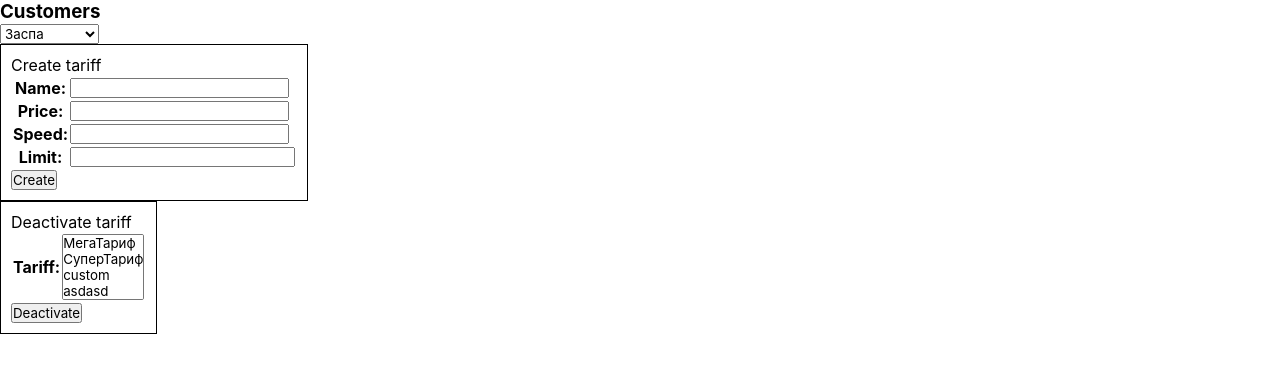
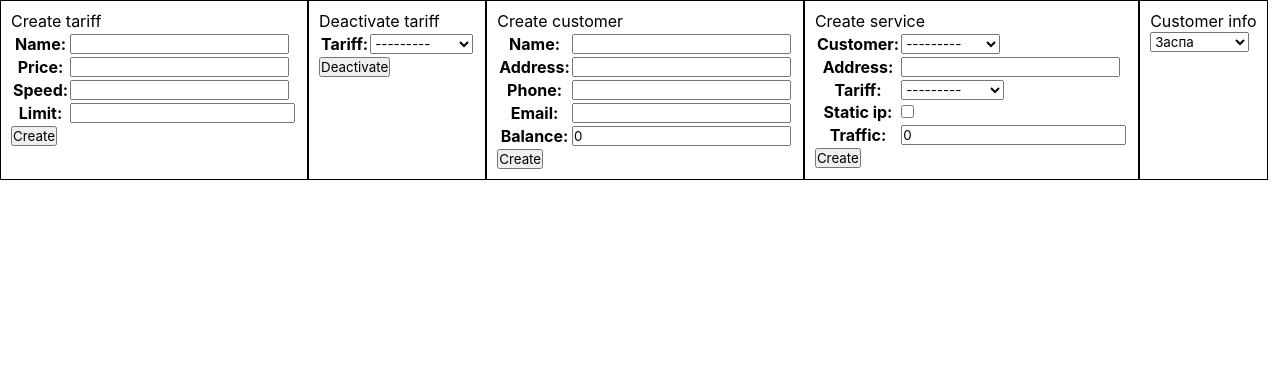
Before and after one commit to volodya7292/internet_provider_course_work, a Django app: page / in a window 1280 px wide. Shown: the top 373 px of the page. Run offline with Django 3.2, Linux system fonts and the light colour scheme; a user stored in the database is signed in; data comes from the database, SQL or seed files in the repository.

Commit message:
second_commit

```diff
--- a/internet_provider/main/forms.py
+++ b/internet_provider/main/forms.py
@@ -1,4 +1,4 @@
-from .models import Tariff
+from .models import Customer, Service, Tariff
 from django import forms
 from django.contrib.auth.models import User
 
@@ -10,10 +10,27 @@ class LoginForm(forms.ModelForm):
     username = forms.CharField()
     password = forms.CharField(widget=forms.PasswordInput)
 
+
 class CreateTariffForm(forms.ModelForm):
     class Meta:
         model = Tariff
         fields = ['name', 'price', 'speed', 'limit']
 
+
+class CreateCustomerForm(forms.ModelForm):
+    class Meta:
+        model = Customer
+        fields = ['name', 'address', 'phone', 'email', 'balance']
+
+
+class CreateServiceForm(forms.ModelForm):
+    class Meta:
+        model = Service
+        fields = ['customer', 'address', 'tariff', 'static_ip', 'traffic']
+
+    def __init__(self, *args, **kwargs):
+        super().__init__(*args, **kwargs)
+        self.fields['tariff'].queryset = Tariff.objects.filter(active=True)
+
 class DeactivateTariffForm(forms.Form):
-    tariff = forms.ModelMultipleChoiceField(queryset=Tariff.objects.all())
+    tariff = forms.ModelChoiceField(queryset=Tariff.objects.all())
--- a/internet_provider/main/models.py
+++ b/internet_provider/main/models.py
@@ -6,7 +6,7 @@ class Customer(models.Model):
     address = models.CharField(max_length=50)
     phone = models.CharField(max_length=20)
     email = models.CharField(max_length=50)
-    balance = models.DecimalField(max_digits=5, decimal_places=2)
+    balance = models.DecimalField(default=0, max_digits=5, decimal_places=2)
 
     def __str__(self):
         return self.name
@@ -20,7 +20,8 @@ class PaymentHistory(models.Model):
     comment = models.CharField(max_length=100)
 
     def __str__(self):
-        return f"{customer.name} {time} - {income_expense}"
+        return f"{self.customer.name} {self.time} - {self.income_expense}"
+
 
 class Tariff(models.Model):
     name = models.CharField(max_length=50)
@@ -32,11 +33,13 @@ class Tariff(models.Model):
     def __str__(self):
         return self.name
 
+
 class Service(models.Model):
+    customer = models.ForeignKey(Customer, on_delete=models.CASCADE)
     address = models.CharField(max_length=50)
     tariff = models.ForeignKey(Tariff, on_delete=models.CASCADE)
-    static_ip = models.BooleanField()
-    limit = models.BigIntegerField()
+    static_ip = models.BooleanField(default=False)
+    traffic = models.BigIntegerField(default=0)
 
     def __str__(self):
         return self.address
--- a/internet_provider/main/static/main/dashboard_worker.js
+++ b/internet_provider/main/static/main/dashboard_worker.js
@@ -1,3 +1,21 @@
-function onCustomerChange(select) {
-    console.log(select.value);
+customer_info = document.getElementById("customer_info");
+
+function onCustomerChange(e) {
+    customer_info.style.visibility = "visible";
+
+    $.ajax({
+        type: 'GET',
+        url: "get_customer",
+        data: { "id": e.value },
+        success: function (response) {
+            $("#customer_name").text(response.name);
+            $("#customer_address").text(response.address);
+            $("#customer_phone").text(response.phone);
+            $("#customer_email").text(response.email);
+            $("#customer_balance").text(response.balance);
+        },
+        error: function (response) {
+            console.log(response)
+        }
+    });
 }
--- a/internet_provider/main/templates/main/dashboard_worker.html
+++ b/internet_provider/main/templates/main/dashboard_worker.html
@@ -10,13 +10,8 @@
 </head>
 
 <body>
-    <h3>Customers</h3>
-    <select onchange="onCustomerChange(this)">
-        {% for customer in customers %}
-        <option {% if customer.id == selected_customer.id %}selected{% endif %}>{{customer.name}}</option>
-        {% endfor %}
-    </select>
 
+    <div style="display: flex; flex-wrap: wrap;">
         <div style="padding: 10px; width: fit-content; border: 1px solid black;">
             <p>Create tariff</p>
             <form action="create_tariff" method="POST">
@@ -45,8 +40,46 @@
             <input type="button" value="Deactivate"> {% endcomment %}
         </div>
 
+        <div style="padding: 10px; width: fit-content; border: 1px solid black;">
+            <p>Create customer</p>
+            <form action="create_customer" method="POST">
+                {% csrf_token %}
+                <table>
+                    {{create_customer_form}}
+                </table>
+                <input type="submit" value="Create">
+            </form>
+        </div>
 
+        <div style="padding: 10px; width: fit-content; border: 1px solid black;">
+            <p>Create service</p>
+            <form action="create_service" method="POST">
+                {% csrf_token %}
+                <table>
+                    {{create_service_form}}
+                </table>
+                <input type="submit" value="Create">
+            </form>
+        </div>
 
+        <div style="padding: 10px; width: fit-content; border: 1px solid black;">
+            <p>Customer info</p>
+            <select onchange="onCustomerChange(this)">
+                {% for customer in customers %}
+                <option value="{{customer.id}}">{{customer.name}}</option>
+                {% endfor %}
+            </select>
+            <div id="customer_info" style="visibility: collapse">
+                <p>Name: <span id="customer_name"></span></p>
+                <p>Address: <span id="customer_address"></span></p>
+                <p>Phone: <span id="customer_phone"></span></p>
+                <p>Email: <span id="customer_email"></span></p>
+                <p>Balance: <span id="customer_balance"></span> UAH</p>
+            </div>
+        </div>
+    </div>
+
+    <script src="https://cdnjs.cloudflare.com/ajax/libs/jquery/3.3.1/jquery.min.js"></script>
     <script src="{% static 'main/dashboard_worker.js' %}"></script>
 </body>
 
--- a/internet_provider/main/urls.py
+++ b/internet_provider/main/urls.py
@@ -5,6 +5,7 @@ urlpatterns = [
     path('', views.dashboard),
     path('login', views.login),
     path('dashboard', views.dashboard),
+    path('get_customer', views.get_customer),
     path('create_customer', views.create_customer),
     path('create_tariff', views.create_tariff),
     path('create_service', views.create_service),
--- a/internet_provider/main/views.py
+++ b/internet_provider/main/views.py
@@ -1,6 +1,7 @@
-from django.http.response import HttpResponse, HttpResponseRedirect
+from django.http.response import HttpResponse, HttpResponseRedirect, JsonResponse
 from .models import Customer, Tariff
-from .forms import CreateTariffForm, DeactivateTariffForm, LoginForm
+from .forms import CreateCustomerForm, CreateServiceForm, CreateTariffForm, DeactivateTariffForm, LoginForm
+from django.core import serializers
 from django.shortcuts import redirect, render
 from django.contrib.auth import authenticate, login as auth_login
 from django.contrib.auth.decorators import login_required
@@ -32,16 +33,37 @@ def dashboard(request):
 
     if request.user.groups.filter(name='Worker').exists():
         return render(request, 'main/dashboard_worker.html', {
-            'selected_customer': selected_customer, 'customers': customers, 'tariffs': tariffs,
-            'create_tariff_form': CreateTariffForm(), 'deactivate_tariff_form': DeactivateTariffForm()})
+            'customers': customers, 'tariffs': tariffs,
+            'create_tariff_form': CreateTariffForm(auto_id=False), 'create_customer_form': CreateCustomerForm(auto_id=False),
+            'create_service_form': CreateServiceForm(auto_id=False), 'deactivate_tariff_form': DeactivateTariffForm(auto_id=False)})
     else:
         return render(request, 'main/dashboard_customer.html', {})
 
 
 @login_required
+def get_customer(request):
+    if request.user.groups.filter(name='Worker').exists():
+        if request.is_ajax and request.method == 'GET':
+            try:
+                customer = Customer.objects.values(
+                    'id', 'name', 'address', 'phone', 'email', 'balance').get(id=request.GET.get('id', None))
+                return JsonResponse(customer, safe=False, status=200)
+            except Customer.DoesNotExist:
+                return JsonResponse(status=400)
+        else:
+            return HttpResponse(status=400)
+    else:
+        return HttpResponse(status=403)
+
+
+@login_required
 def create_customer(request):
     if request.user.groups.filter(name='Worker').exists():
-        return HttpResponse(status=204)
+        form = CreateCustomerForm(request.POST)
+        if not form.is_valid():
+            return HttpResponse(status=400)
+        form.save()
+        return HttpResponseRedirect('/dashboard')
     else:
         return HttpResponse(status=403)
 
@@ -61,7 +83,11 @@ def create_tariff(request):
 @login_required
 def create_service(request):
     if request.user.groups.filter(name='Worker').exists():
-        return HttpResponse(status=204)
+        form = CreateServiceForm(request.POST)
+        if not form.is_valid():
+            return HttpResponse(status=400)
+        form.save()
+        return HttpResponseRedirect('/dashboard')
     else:
         return HttpResponse(status=403)
 
@@ -81,7 +107,7 @@ def deactivate_tariff(request):
         if not form.is_valid():
             return HttpResponse(status=400)
         Tariff.objects.filter(
-            id=form.cleaned_data['tariff'].get().id).update(active=False)
+            id=form.cleaned_data['tariff'].id).update(active=False)
         return HttpResponseRedirect('/dashboard')
     else:
         return HttpResponse(status=403)
```
Also changed, not shown: internet_provider/db.sqlite3, internet_provider/main/migrations/0003_service_customer.py (added), internet_provider/main/migrations/0004_auto_20201115_1327.py (added), internet_provider/main/migrations/0005_auto_20201115_1329.py (added). Lines whose indentation alone changed are shown as unchanged.
